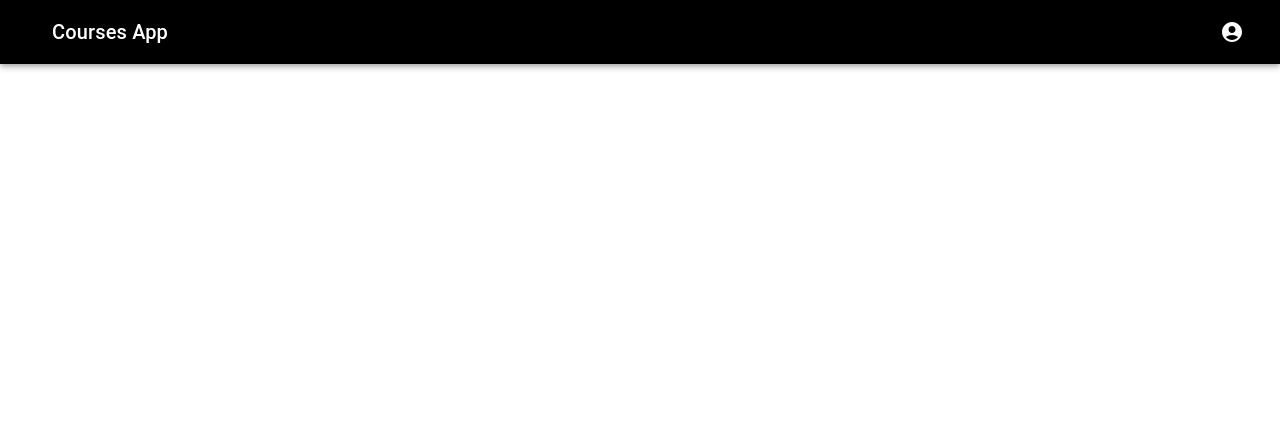
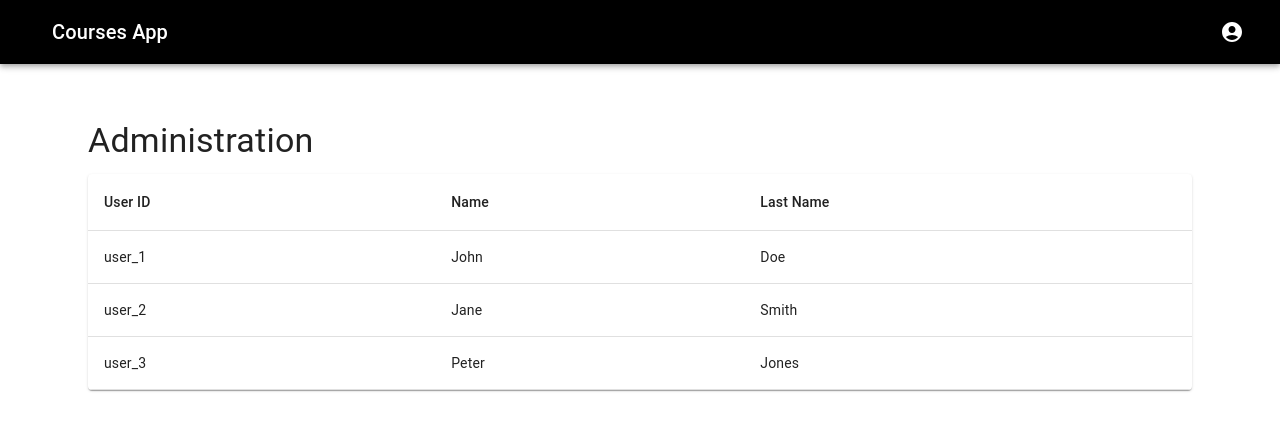
Before and after one commit to eminamumic/course-app, a React (Vite) app: page /administration in a window 1280 px wide. Before the commit this address had no page. Shown: the top 430 px of the page. Built offline with nearby package versions, Linux system fonts and the light colour scheme; some icons are missing.

Commit message:
Add administration route to App.tsx

```diff
--- a/src/App.tsx
+++ b/src/App.tsx
@@ -4,6 +4,7 @@ import { Container, Box } from '@mui/material'
 import Header from './components/Header'
 import { BrowserRouter as Router, Routes, Route } from 'react-router-dom'
 import Home from './pages/Home'
+import Administration from './pages/Administration'
 
 const App: React.FC = () => {
   return (
@@ -13,6 +14,7 @@ const App: React.FC = () => {
         <Box>
           <Routes>
             <Route path="/" element={<Home />} />
+            <Route path="administration" element={<Administration />} />
           </Routes>
         </Box>
       </Container>
```
